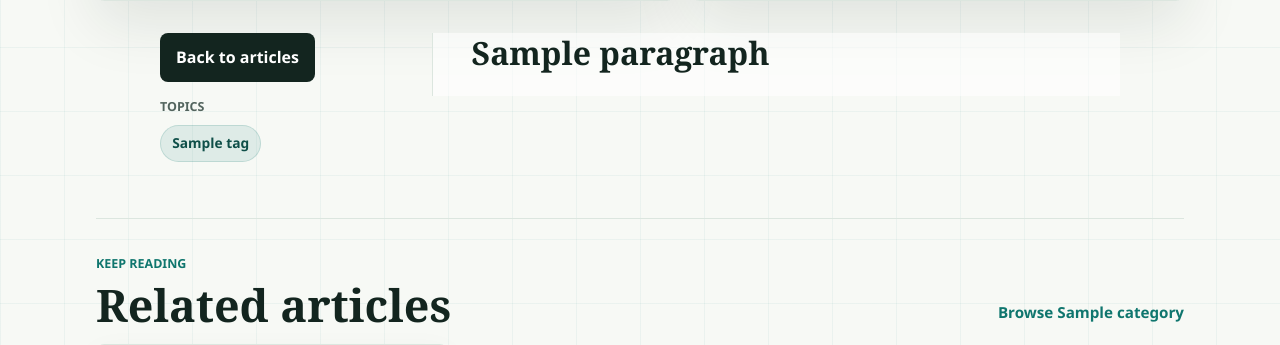
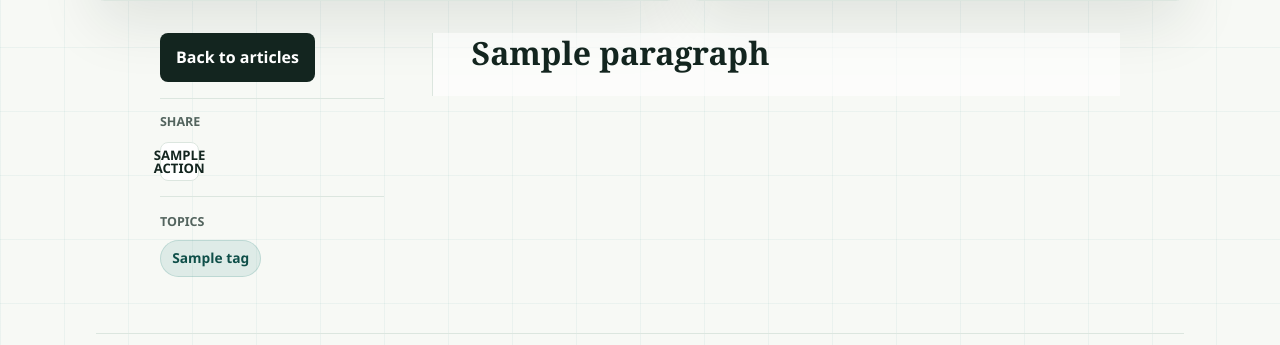
Before and after one commit to gargpushkar/infinity-den, a FastAPI app: template app/templates/pages/article_detail.html in a window 1280 px wide. Shown: the part 785-1130 px from the top of the page. Run offline with FastAPI, Linux system fonts and the light colour scheme; the template is opened without the code that fills it: most values are stand-ins (such as "Sample title", 1, 10 or a date in 2020); grey boxes marked "Sample" are stand-in pictures; parts of the project's set-up code (start-up, migrations or seed data) failed here and were passed over.

Commit message:
Add article social sharing

```diff
--- a/app/static/css/main.css
+++ b/app/static/css/main.css
@@ -1517,6 +1517,72 @@
   transform: translateY(-2px);
 }
 
+.article-share-panel {
+  border-bottom: 1px solid var(--line);
+  border-top: 1px solid var(--line);
+  margin-bottom: 1rem;
+  padding: 0.9rem 0;
+}
+
+.article-share-heading {
+  align-items: center;
+  color: var(--text-secondary);
+  display: flex;
+  font-size: 0.78rem;
+  font-weight: 900;
+  gap: 0.7rem;
+  justify-content: space-between;
+  margin-bottom: 0.65rem;
+  text-transform: uppercase;
+}
+
+.article-share-heading small {
+  color: var(--accent-hover);
+  font-size: 0.72rem;
+  font-weight: 900;
+  min-height: 1em;
+  text-align: right;
+  text-transform: none;
+}
+
+.article-share-actions {
+  display: grid;
+  gap: 0.45rem;
+  grid-template-columns: repeat(5, minmax(0, 1fr));
+}
+
+.share-action-button {
+  align-items: center;
+  aspect-ratio: 1;
+  background: var(--card);
+  border: 1px solid var(--line);
+  border-radius: 8px;
+  color: var(--text);
+  display: inline-flex;
+  font-size: 0.82rem;
+  font-weight: 900;
+  justify-content: center;
+  line-height: 1;
+  min-width: 0;
+  padding: 0;
+  text-decoration: none;
+  text-transform: uppercase;
+  transition:
+    background 180ms ease,
+    border-color 180ms ease,
+    color 180ms ease,
+    transform 180ms ease;
+  width: 100%;
+}
+
+.share-action-button:hover,
+.share-action-button:focus-visible {
+  background: var(--accent);
+  border-color: var(--accent);
+  color: var(--card);
+  transform: translateY(-2px);
+}
+
 .article-tag-list {
   display: flex;
   flex-wrap: wrap;
@@ -1728,6 +1794,11 @@
     position: static;
   }
 
+  .article-share-actions {
+    grid-template-columns: repeat(5, minmax(2.6rem, 3rem));
+    justify-content: start;
+  }
+
   .related-articles {
     margin-left: 0.25rem;
     margin-right: 0.25rem;
--- a/app/static/js/main.js
+++ b/app/static/js/main.js
@@ -99,4 +99,42 @@
       form.reset();
     });
   });
+
+  document.querySelectorAll("[data-share-copy]").forEach((button) => {
+    button.addEventListener("click", async () => {
+      const shareUrl = button.getAttribute("data-share-url");
+      const sharePanel = button.closest(".article-share-panel");
+      const status = sharePanel?.querySelector("[data-share-status]");
+      if (!shareUrl || !status) {
+        return;
+      }
+
+      const writeToClipboard = async () => {
+        if (navigator.clipboard?.writeText) {
+          await navigator.clipboard.writeText(shareUrl);
+          return;
+        }
+
+        const textArea = document.createElement("textarea");
+        textArea.value = shareUrl;
+        textArea.setAttribute("readonly", "");
+        textArea.style.position = "fixed";
+        textArea.style.opacity = "0";
+        document.body.appendChild(textArea);
+        textArea.select();
+        document.execCommand("copy");
+        textArea.remove();
+      };
+
+      try {
+        await writeToClipboard();
+        status.textContent = "Copied";
+        window.setTimeout(() => {
+          status.textContent = "";
+        }, 2200);
+      } catch (error) {
+        status.textContent = "Copy failed";
+      }
+    });
+  });
 });
--- /dev/null
+++ b/app/templates/components/share_actions.html
@@ -0,0 +1,35 @@
+{% if share_actions %}
+  <section class="article-share-panel" aria-labelledby="articleShareTitle">
+    <div class="article-share-heading">
+      <span id="articleShareTitle">Share</span>
+      <small data-share-status aria-live="polite"></small>
+    </div>
+    <div class="article-share-actions">
+      {% for action in share_actions %}
+        {% if action.action|default("") == "copy" %}
+          <button
+            class="share-action-button"
+            type="button"
+            data-share-copy
+            data-share-url="{{ action.url }}"
+            aria-label="{{ action.name }}"
+            title="{{ action.name }}"
+          >
+            {{ action.label }}
+          </button>
+        {% else %}
+          <a
+            class="share-action-button"
+            href="{{ action.url }}"
+            target="_blank"
+            rel="noopener noreferrer"
+            aria-label="{{ action.name }}"
+            title="{{ action.name }}"
+          >
+            {{ action.label }}
+          </a>
+        {% endif %}
+      {% endfor %}
+    </div>
+  </section>
+{% endif %}
--- a/app/templates/pages/article_detail.html
+++ b/app/templates/pages/article_detail.html
@@ -48,6 +48,7 @@
     <div class="article-detail-layout">
       <aside class="article-detail-aside" aria-label="Article tools" data-reveal>
         <a class="back-link" href="/articles">Back to articles</a>
+        {% include "components/share_actions.html" %}
         {% if article.tag_links %}
           <div class="article-tag-list">
             <span>Topics</span>
```
Also changed, not shown: app/routes/public/articles.py (+49 -0 lines), tasks.md (+1 -1 lines).
